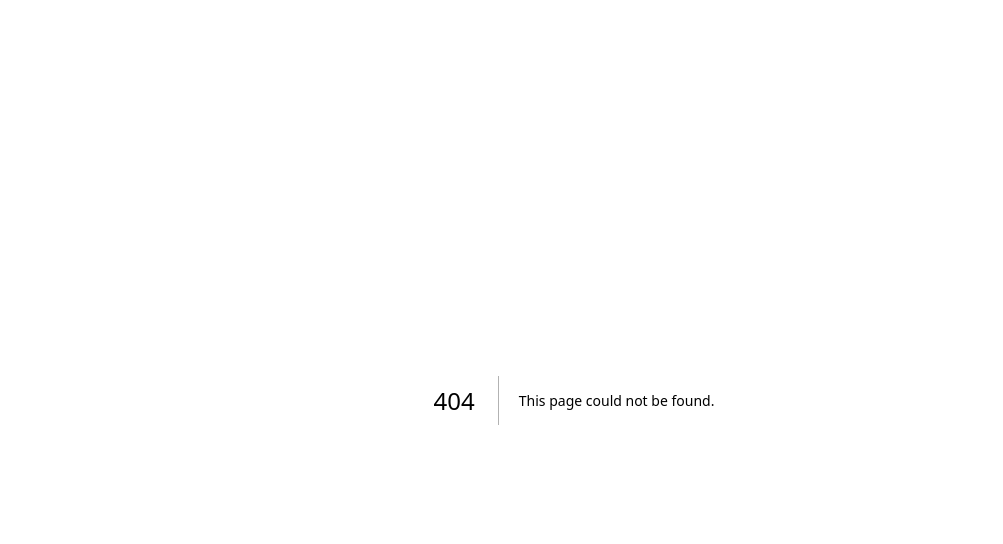
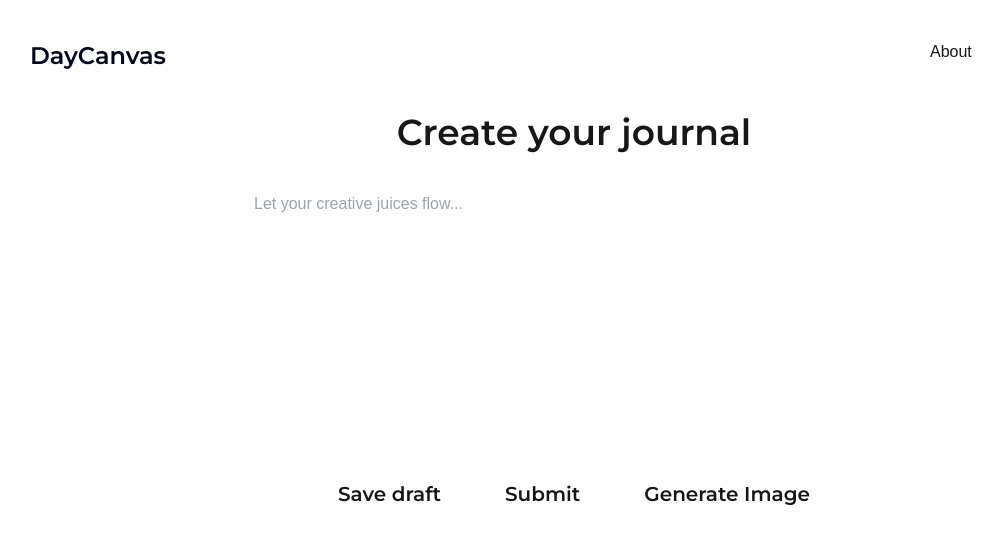
Before and after one commit to LeonardoLujan/daydreamers, a Next.js app: page /journal/journalcomp in a window 1280 px wide. Before the commit this address had no page. Shown: the top 544 px of the page, without its empty margins (66-1069 px from the left). Built offline with nearby package versions, Linux system fonts and the light colour scheme.

Commit message:
Create Your Journal Page

```diff
--- a/src/app/journal/journalcomp/image.tsx
+++ b/src/app/journal/journalcomp/image.tsx
@@ -1,3 +1,5 @@
+
+
 
 export default function ImageComp() {
 
--- /dev/null
+++ b/src/app/journal/journalcomp/page.tsx
@@ -0,0 +1,39 @@
+//creating story
+//creating image
+//save draft
+import Header from "@/components/header";
+import TextArea from "./textarea";
+
+
+export default function JournalComp() {
+
+    return(
+        <div>
+            <Header/>
+            <div className="my-10 text-4xl font-display font-semibold flex justify-center">
+                Create your journal
+            </div>
+
+            <TextArea/>
+            <div className="font-display font-semibold text-xl flex mt-8 mb-16 justify-center">
+                <button className="text-xl bg-white rounded-lg mx-8 hover:bg-yellow-50 hover:text-slate-400">
+                    Save draft
+                </button>
+                <button className="text-xl bg-white rounded-lg mx-8 hover:bg-yellow-50 hover:text-slate-400">
+                    Submit
+                </button>
+                <button className="text-xl bg-white rounded-lg mx-8 hover:bg-yellow-50 hover:text-slate-400">
+                    Generate Image
+                </button>
+            </div>
+
+
+        </div>
+
+
+
+
+
+
+    )
+}
--- /dev/null
+++ b/src/app/journal/journalcomp/textarea.tsx
@@ -0,0 +1,17 @@
+
+
+export default function TextArea() {
+
+    return(
+        <div className="flex justify-center">
+
+            <textarea x-data="{ resize: () => { $el.style.height = '5px'; $el.style.height = $el.scrollHeight + 'px' } }"
+            x-init="resize()"
+            placeholder="Let your creative juices flow..."
+            className="text-base bg-blueGray-100 border-none w-1/2 max-h-96  rounded-md  focus:outline-none focus:ring-0 resize-none h-64">
+
+
+            </textarea>
+        </div>
+    )
+}
--- a/src/app/journal/page.tsx
+++ b/src/app/journal/page.tsx
@@ -64,6 +64,11 @@ export default function Profile() {
 
         <div>
             <Header/>
+            <div className="justify-center flex font-display font-bold">
+                <button className="justify-center flex" onClick={(() => router.push('/journal/journalcomp'))}>
+                    Create Journal
+                </button>
+            </div>
             <div>
 
             {stories.map((story) => (
```
